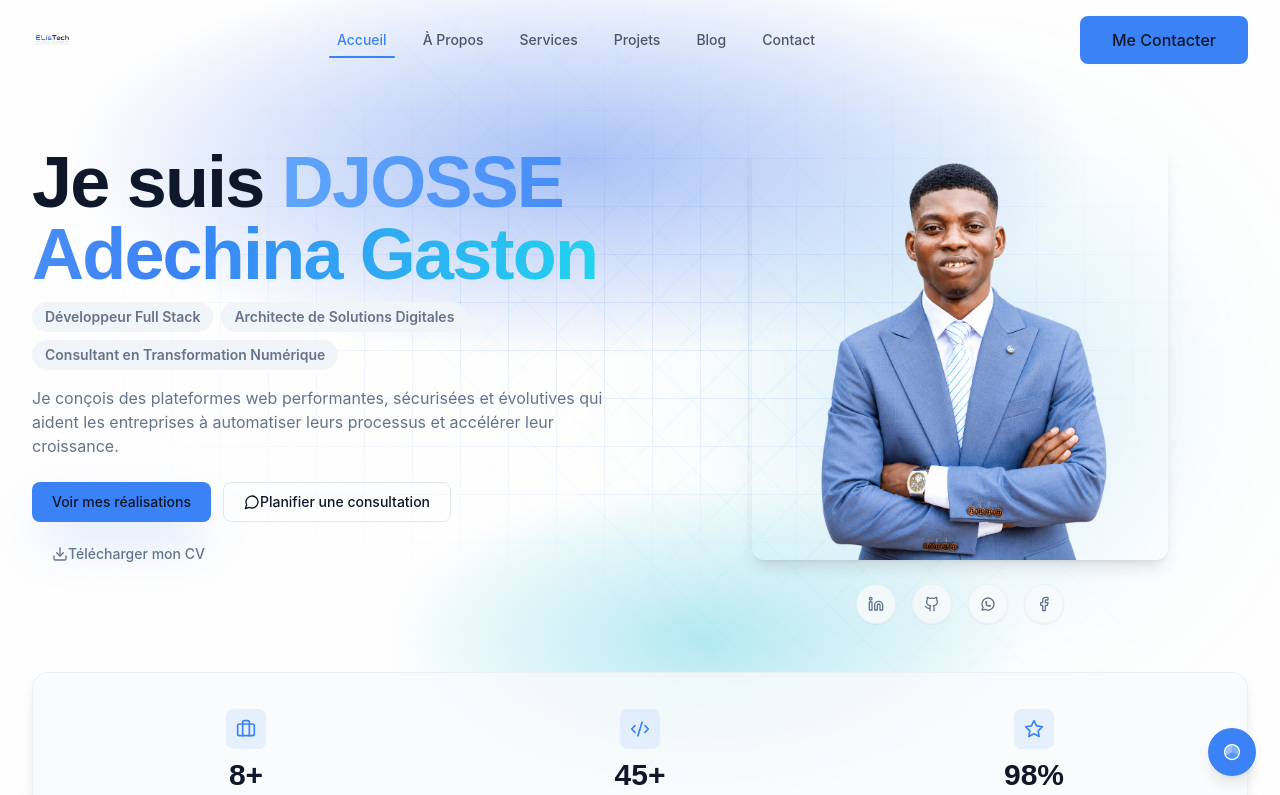
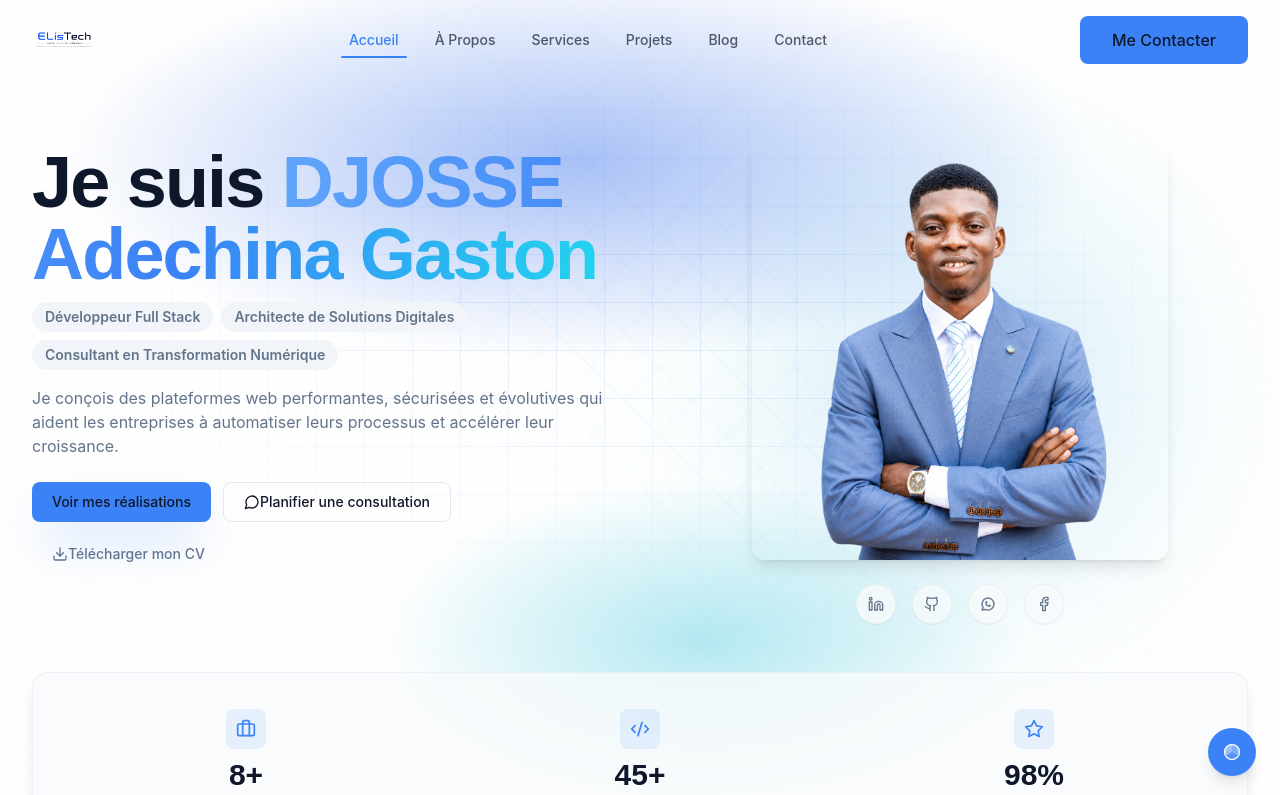
Before and after one commit to djosssegaston/portefolio, a Next.js app: page / in a window 1280 px wide. Shown: the top 795 px of the page. Built offline with nearby package versions, Linux system fonts and the light colour scheme.

Commit message:
fix(Header): enlarge logo to h-14 lg:h-16 for better visibility

```diff
--- a/src/components/layout/Header.tsx
+++ b/src/components/layout/Header.tsx
@@ -2,7 +2,6 @@
 
 import { useState, useEffect } from "react";
 import Link from "next/link";
-import Image from "next/image";
 import { usePathname } from "next/navigation";
 import { Menu, X } from "lucide-react";
 import { cn } from "@/lib/utils";
@@ -57,15 +56,13 @@ export default function Header() {
       <div className="max-w-7xl mx-auto px-4 sm:px-6 lg:px-8">
         <div className="flex items-center justify-between h-16 lg:h-20">
           <Link href="/" className="flex items-center group">
-            {logoUrl ? (
-              <div className="h-10 w-auto overflow-hidden transition-transform group-hover:scale-105">
-                <Image src={logoUrl} alt="Logo" width={160} height={40} className="h-10 w-auto object-contain" />
-              </div>
-            ) : (
-              <div className="h-10 w-10 rounded-lg bg-primary flex items-center justify-center shadow-sm transition-transform group-hover:scale-105">
-                <span className="text-white font-heading font-bold text-sm">DA</span>
-              </div>
-            )}
+            <div className="h-14 lg:h-16 transition-transform group-hover:scale-105">
+              <img
+                src={logoUrl || "/images/avatars/logo.png"}
+                alt="Logo"
+                className="h-full w-auto"
+              />
+            </div>
           </Link>
 
           <nav className="hidden lg:flex items-center gap-1">
```
Also changed, not shown: public/images/avatars/logo.png (added).
